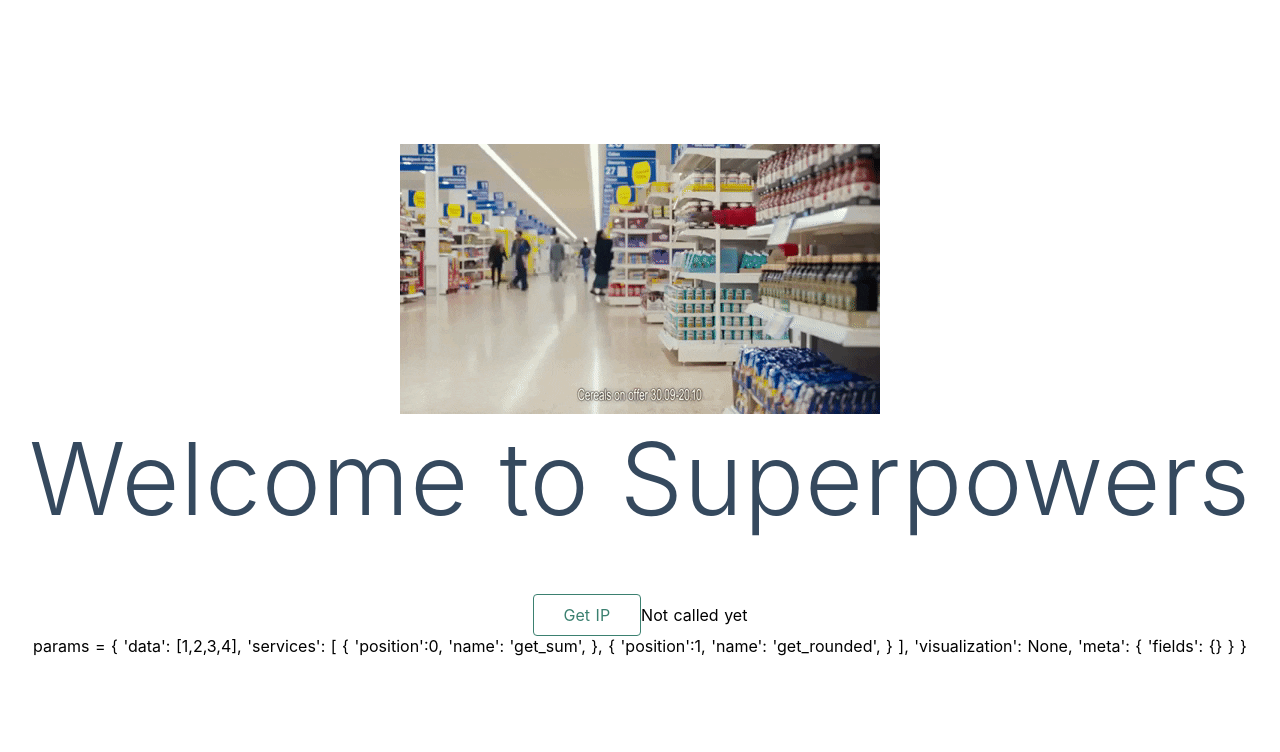
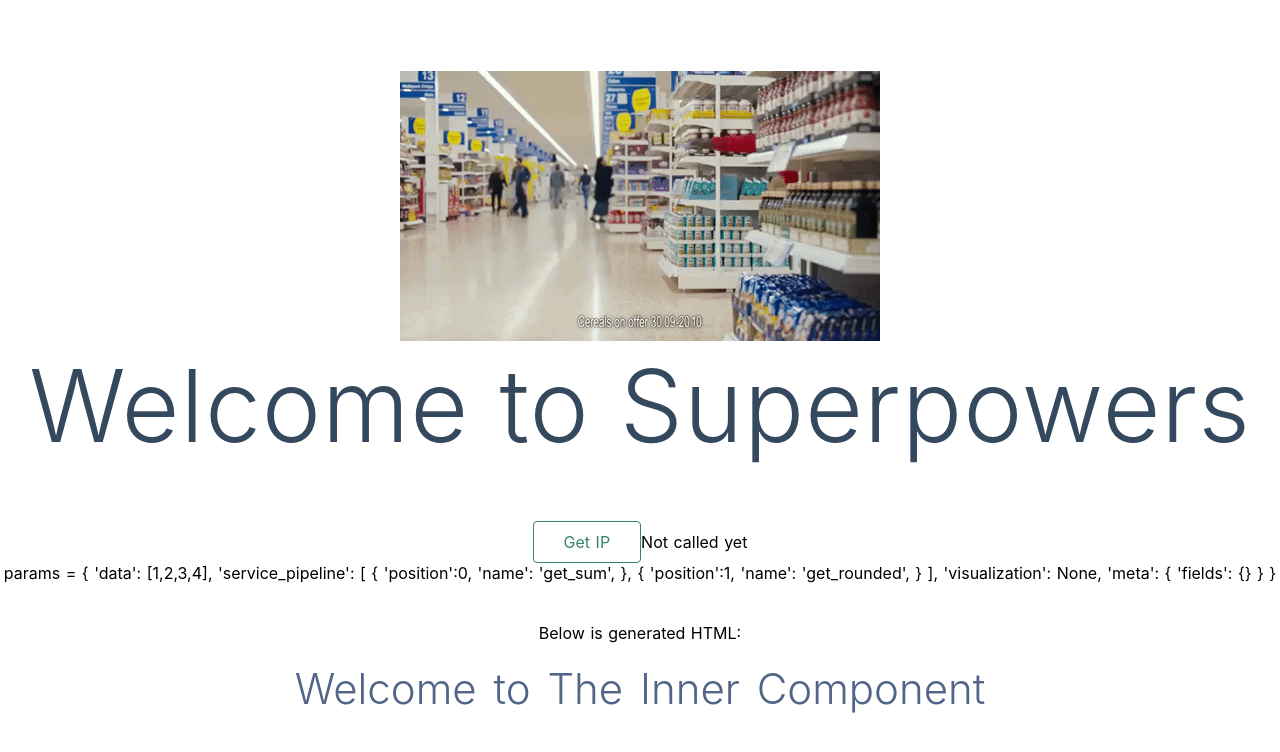
Before and after one commit to TM312/superpowers, a Nuxt app in the folder sample_front/: page / in a window 1280 px wide. Shown: the top 752 px of the page. Built offline with nearby package versions, Linux system fonts and the light colour scheme.

Commit message:
feat: Add dynamic rendering component

```diff
--- /dev/null
+++ b/sample_front/components/RenderComponent.vue
@@ -0,0 +1,17 @@
+
+<script>
+    export default {
+        props: {
+            html: {
+                type: String,
+                default: "",
+            },
+        },
+
+        render(h) {
+            return h({
+                template: `<div>${this.html}</div>`,
+            });
+        },
+    };
+</script>
--- a/sample_front/nuxt.config.js
+++ b/sample_front/nuxt.config.js
@@ -44,5 +44,8 @@ export default {
 
   // Build Configuration: https://go.nuxtjs.dev/config-build
   build: {
+    extend(config, { isClient }) {
+      config.resolve.alias['vue$'] = 'vue/dist/vue.esm.js'
+    }
   }
 }
--- a/sample_front/pages/index.vue
+++ b/sample_front/pages/index.vue
@@ -11,9 +11,17 @@
                 <span>{{ result ? result : "Not called yet" }}</span>
             </div>
             <div>
-                params = { 'data': [1,2,3,4], 'services': [ { 'position':0,
-                'name': 'get_sum', }, { 'position':1, 'name': 'get_rounded', }
-                ], 'visualization': None, 'meta': { 'fields': {} } }
+                params = { 'data': [1,2,3,4], 'service_pipeline': [ {
+                'position':0, 'name': 'get_sum', }, { 'position':1, 'name':
+                'get_rounded', } ], 'visualization': None, 'meta': { 'fields':
+                {} } }
+            </div>
+            <br />
+            <br />
+            <div>
+                Below is generated HTML:<br />
+                <br />
+                <render-component :html="testHtml" />
             </div>
         </div>
     </div>
@@ -30,6 +38,11 @@
             async getAdd() {
                 const result = await this.$axios.$get("https://icanhazip.com");
                 this.result = result;
+            },
+        },
+        computed: {
+            testHtml() {
+                return "<h2 class='subtitle'>Welcome to The Inner Component</h2>";
             },
         },
     };
```
